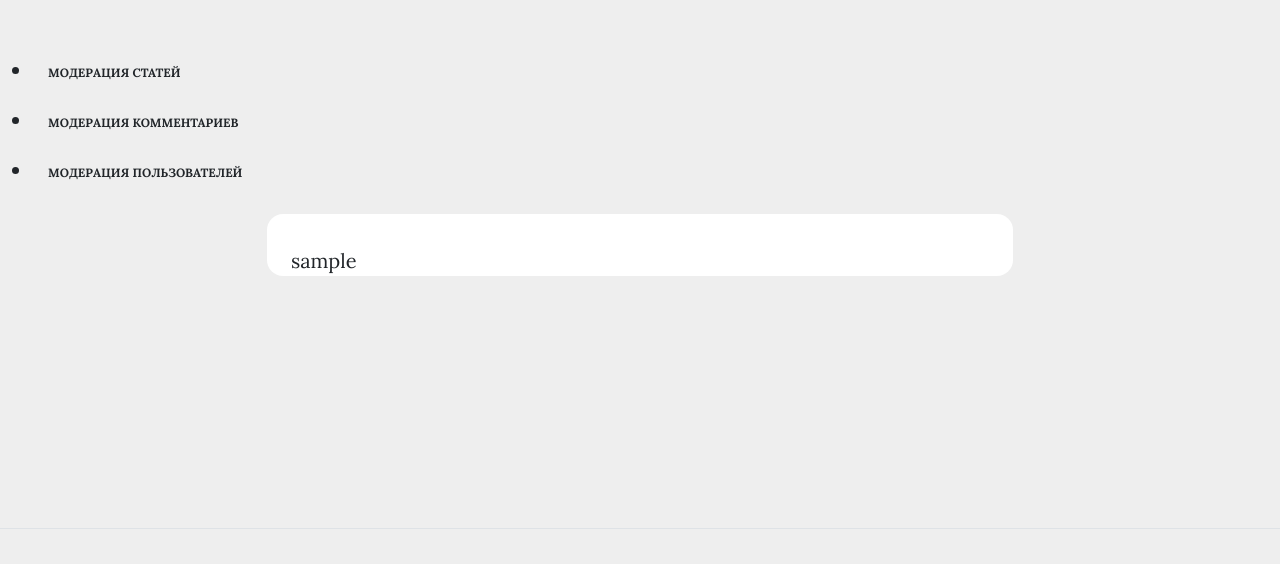
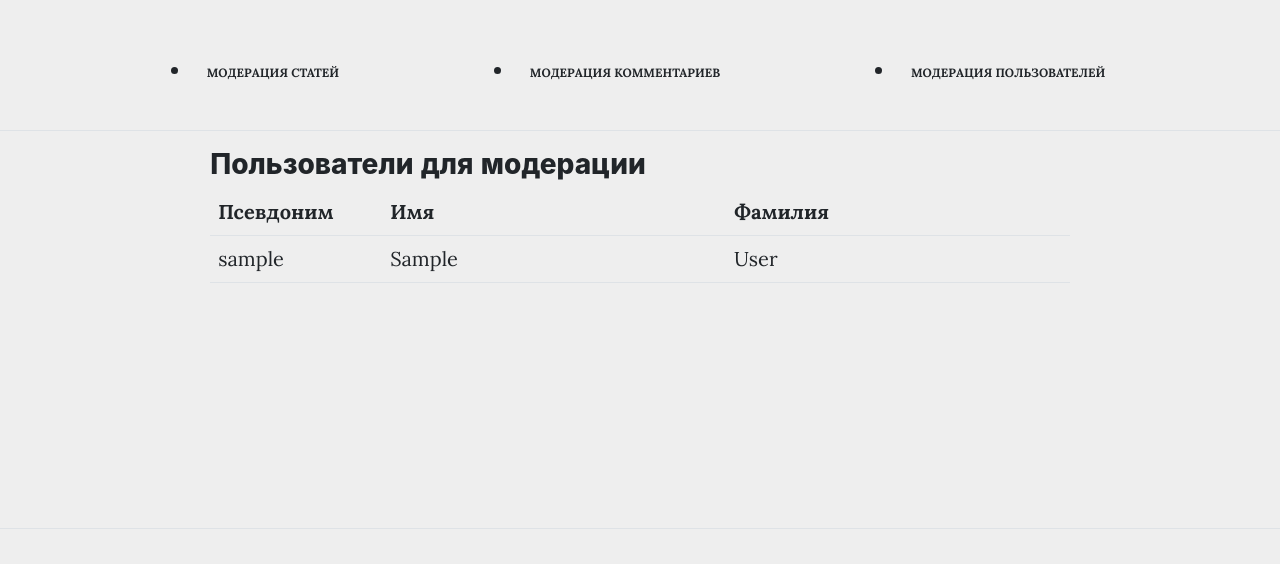
Before and after one commit to Antonlushnikow/kbank, a Django app: page /moderation/users/ in a window 1280 px wide. Shown: the part 83-647 px from the top of the page. Run offline with Django 4.2, Linux system fonts and the light colour scheme; the visitor is signed in with stand-in values (Sample User, id 1); data comes from the database, SQL or seed files in the repository; data that the repository does not hold is empty; some libraries are stand-ins or nearby versions.

Commit message:
add data formatting on moderation pages. add check if user user is allowed for moderation

```diff
--- a/kbank/kbank/templates/kbank/includes/inc_main_header.html
+++ b/kbank/kbank/templates/kbank/includes/inc_main_header.html
@@ -64,10 +64,12 @@
                                 <li>
                                     <a class="dropdown-item px-lg-3 py-3" href="{% url 'profile-view' user.pk %}">профиль</a>
                                 </li>
-                                <li>
-                                    <a class="dropdown-item px-lg-3 py-3"
-                                       href="{% url 'moderation:moderate-articles' %}">модерация</a>
-                                </li>
+                                {% if user.is_moderator or user.is_superuser or user.is_staff%}
+                                    <li>
+                                        <a class="dropdown-item px-lg-3 py-3"
+                                           href="{% url 'moderation:moderate-articles' %}">модерация</a>
+                                    </li>
+                                {% endif %}
                                 <div class="dropdown-divider"></div>
                                 <li>
                                     <a class="dropdown-item px-lg-3 py-3"
--- a/kbank/moderationapp/templates/moderationapp/includes/inc_moderation_menu.html
+++ b/kbank/moderationapp/templates/moderationapp/includes/inc_moderation_menu.html
@@ -1,6 +1,6 @@
 {% load static %}
 
-<ul>
+<ul style="display: flex;justify-content: space-evenly;">
     <li>
         <a class="dropdown-item px-lg-3 py-3" href="{% url 'moderation:moderate-articles' %}">модерация статей</a>
     </li>
@@ -11,3 +11,4 @@
         <a class="dropdown-item px-lg-3 py-3" href="{% url 'moderation:moderate-users' %}">модерация пользователей</a>
     </li>
 </ul>
+<hr>
--- a/kbank/moderationapp/templates/moderationapp/users.html
+++ b/kbank/moderationapp/templates/moderationapp/users.html
@@ -10,26 +10,33 @@
 {% block content %}
     {% include 'moderationapp/includes/inc_moderation_menu.html' %}
     {% if users %}
-        {% for user in users %}
-            <div class="container px-4 px-lg-5">
-                <div class="row gx-4 gx-lg-5 justify-content-center">
-                    <div class="kbank-post col-md-10 col-lg-8 col-xl-7">
+        <div class="row gx-4 gx-lg-5 justify-content-center">
+            <div class="col-md-10 col-lg-8 col-xl-7">
+                <h3>Пользователи для модерации</h3>
+                <table class="table table-hover">
+                    <tr>
+                        <th>Псевдоним</th>
+                        <th>Имя</th>
+                        <th>Фамилия</th>
+                    </tr>
+                    {% for user in users %}
+                        <tr>
+                            <td width="20%"><a
+                                    href="{% url 'profile-view' user.pk %}"> {{ user.username }}</a>
+                            </td>
+                            <td width="40%"><a
+                                    href="{% url 'profile-view' user.pk %}"> {{ user.first_name }}</a>
+                            <td width="40%"><a
+                                    href="{% url 'profile-view' user.pk %}"> {{ user.last_name }}</a>
+                            </td>
+                        </tr>
+                    {% endfor %}
+                </table>
+            </div>
+        </div>
 
-                        <div class="post-preview">
-                            <div class="post-subtitle">{{ user }}</div>
-                            <div class="post-meta d-flex justify-content-between">
-                                <div class="d-flex flex-row align-items-center">
-                                </div>
-
-                            </div>
-
-                        </div>
-                    </div>
-                </div>
-            </div>
-        {% endfor %}
     {% else %}
-        <div class="container px-4 px-lg-5">
+        <div class=" container px-4 px-lg-5">
             <div class="row gx-4 gx-lg-5 justify-content-center">
                 <div class="kbank-post col-md-10 col-lg-8 col-xl-7 py-3">
                     Нет пользователей для модерации.
--- a/kbank/moderationapp/views.py
+++ b/kbank/moderationapp/views.py
@@ -1,3 +1,4 @@
+from django.http import HttpResponseRedirect, HttpResponseNotFound
 from django.shortcuts import render
 
 # Create your views here.
@@ -12,6 +13,12 @@ from mainapp.views import ArticlesListView
 class ModerationRequiredArticles(ArticlesListView):
     template_name = 'moderationapp/articles.html'
 
+    def dispatch(self, request, *args, **kwargs):
+        user = request.user
+        if user.is_moderator or user.is_superuser or user.is_staff:
+            return super().dispatch(request, *args, **kwargs)
+        return HttpResponseNotFound('Page not found')
+
     def get_queryset(self):
         return Article.objects.filter(moderation_required=True).order_by('-publish_date')
 
@@ -20,6 +27,12 @@ class CommentsListView(ListView):
     model = Comment
     template_name = 'moderationapp/comments.html'
     context_object_name = 'comments'
+
+    def dispatch(self, request, *args, **kwargs):
+        user = request.user
+        if user.is_moderator or user.is_superuser or user.is_staff:
+            return super().dispatch(request, *args, **kwargs)
+        return HttpResponseNotFound('Page not found')
 
     def get_context_data(self, *, object_list=None, **kwargs):
         context = super(CommentsListView, self).get_context_data()
@@ -38,5 +51,11 @@ class UsersListView(ListView):
         context = super(UsersListView, self).get_context_data()
         return context
 
+    def dispatch(self, request, *args, **kwargs):
+        user = request.user
+        if user.is_moderator or user.is_superuser or user.is_staff:
+            return super().dispatch(request, *args, **kwargs)
+        return HttpResponseNotFound('Page not found')
+
     def get_queryset(self):
         return KbankUser.objects.filter(moderation_required=True)
```
Also changed, not shown: kbank/moderationapp/templates/moderationapp/articles.html (+21 -46 lines), kbank/moderationapp/templates/moderationapp/comments.html (+23 -22 lines).
